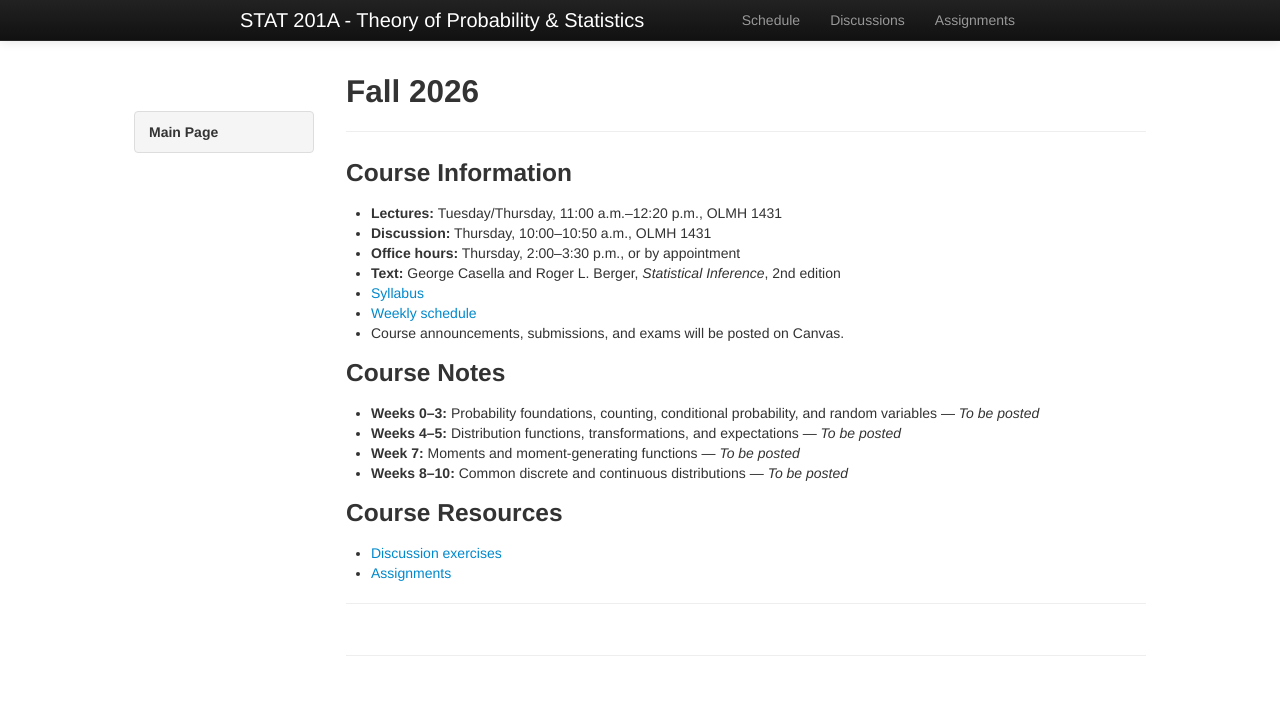
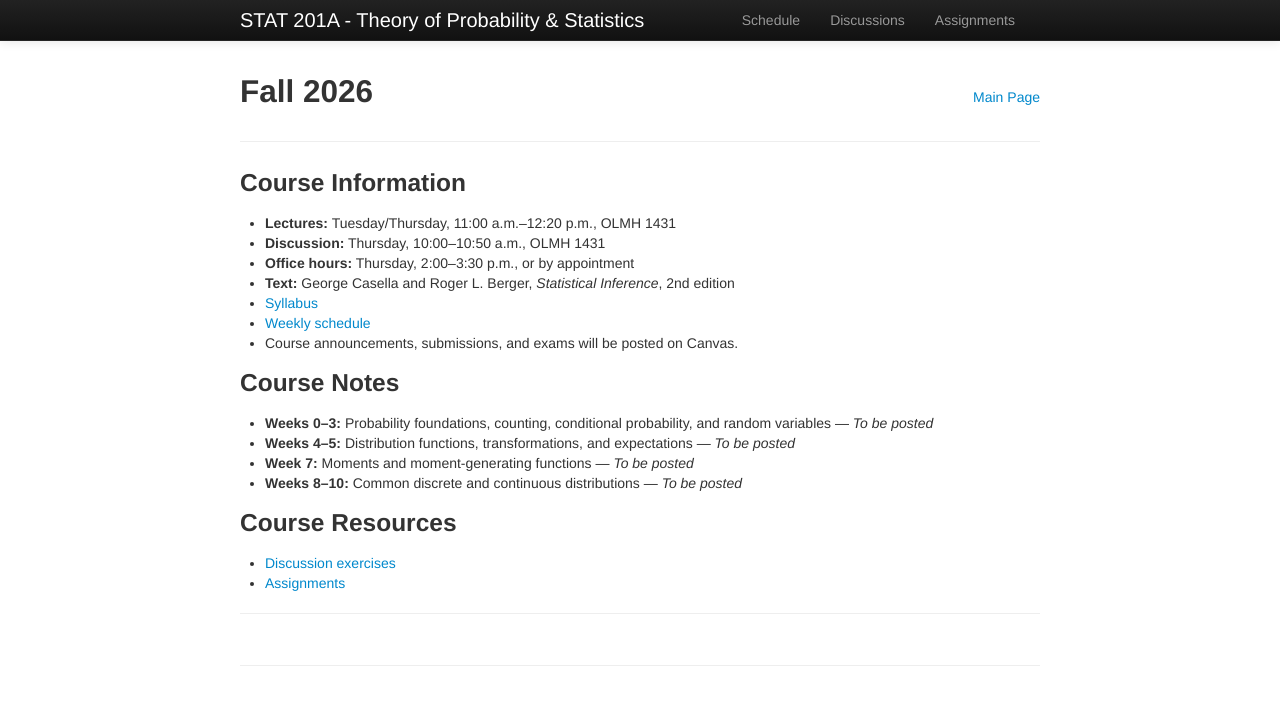
Before and after one commit to feizhe/STAT201A, a Jekyll site: the page built from index.md, in a window 1280 px wide. Shown: the top 705 px of the page. Built offline with Jekyll 4.4.1, drawn with Linux system fonts in a browser that asks for light colours.

Commit message:
Align main page link with term heading

```diff
--- a/_includes/themes/twitter/default.html
+++ b/_includes/themes/twitter/default.html
@@ -46,11 +46,6 @@
 	    </div>
 	</nav>
 
-    <div class="page-shell">
-      <aside class="left-sidebar" aria-label="Main site navigation">
-        <a href="https://feizhe.github.io">Main Page</a>
-      </aside>
-
     <div class="container-narrow">
 
       <div class="content">
@@ -67,7 +62,6 @@
       </footer>
 
     </div>
-    </div>
 
     {% include JB/analytics %}
   </body>
--- a/assets/themes/twitter/css/style.css
+++ b/assets/themes/twitter/css/style.css
@@ -11,54 +11,14 @@
 
 .navbar-inverse .brand {color:#ffffff;}
 
-.page-shell {
-  display: grid;
-  grid-template-columns: 180px minmax(0, 800px);
-  column-gap: 32px;
-  max-width: 1012px;
-  margin: 0 auto; }
+.term-heading {
+  display: flex;
+  align-items: baseline;
+  justify-content: space-between; }
 
-.page-shell > .container-narrow {
-  width: 100%;
-  margin: 0; }
-
-.left-sidebar {
-  padding-top: 50px; }
-
-.left-sidebar a {
-  display: block;
-  padding: 10px 14px;
-  color: #333;
-  font-weight: bold;
-  background: #f5f5f5;
-  border: 1px solid #ddd;
-  border-radius: 4px;
-  text-decoration: none; }
-
-.left-sidebar a:hover {
-  color: #08c;
-  background: #fff; }
-
-@media (max-width: 1060px) {
-  .page-shell {
-    grid-template-columns: 150px minmax(0, 800px);
-    column-gap: 24px;
-    margin: 0 20px; }
-}
-
-@media (max-width: 760px) {
-  .page-shell {
-    display: block; }
-
-  .left-sidebar {
-    padding-top: 20px; }
-
-  .left-sidebar a {
-    display: inline-block; }
-
-  .page-shell > .container-narrow {
-    margin: 0 auto; }
-}
+.term-heading a {
+  font-size: 14px;
+  font-weight: normal; }
 
 /* posts index */
 .post > h3.title {
--- a/index.md
+++ b/index.md
@@ -3,7 +3,10 @@ layout: index
 title: STAT 201A - Theory of Probability & Statistics
 ---
 
-<h2>Fall 2026</h2>
+<div class="term-heading">
+  <h2>Fall 2026</h2>
+  <a href="https://feizhe.github.io">Main Page</a>
+</div>
 
 ---
 
```
Lines whose indentation alone changed are shown as unchanged.
